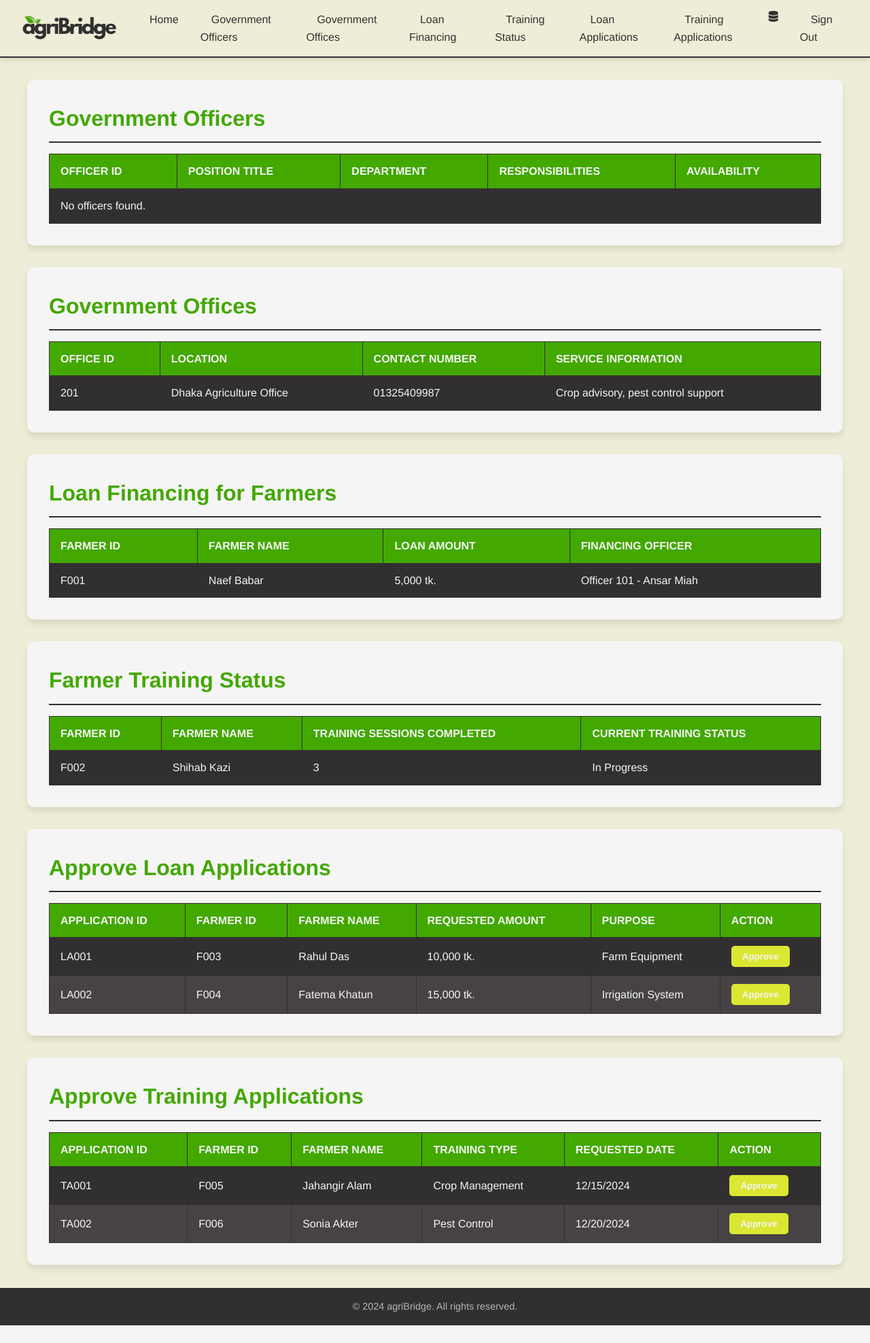
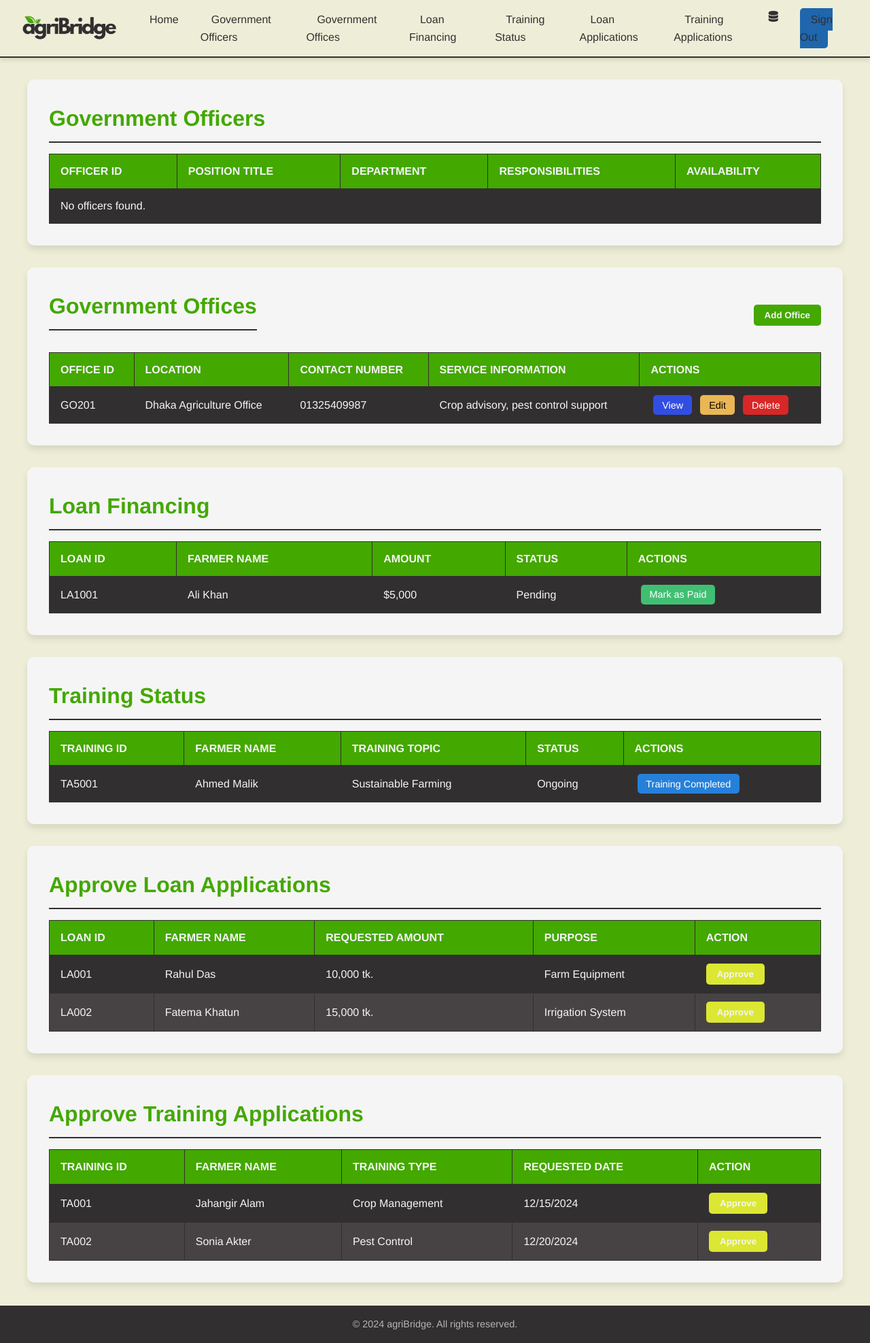
Before and after one commit to Afraim404/Group24_Market-Information-System-for-Farmers, a PHP site: page /gvtdash.html in a window 1280 px wide. Shown: the whole page at 68% size. Before the commit the page ends 1949 px from the top, so only its background shows below. Run offline with PHP 8.4, Linux system fonts and the light colour scheme; data that the repository does not hold is empty.

Commit message:
gvt front

```diff
--- a/gvtdash.css
+++ b/gvtdash.css
@@ -63,6 +63,40 @@ nav {
 .nav-items a:hover {
     color: hsl(96, 100%, 33%);
     background-color: hsl(340, 3%, 95%);
+}
+
+/* Move Sign Out Button to the Far Right */
+.nav-right {
+    display: flex;
+    align-items: center;
+    gap: 1rem;
+    margin-left: auto; /* Pushes the nav-right items to the far right */
+}
+
+.nav-items a {
+    text-decoration: none;
+    color: hsl(340, 3%, 19%);
+    padding: 0.5rem 1rem;
+    transition: color 0.3s, background-color 0.3s;
+    border-radius: 5px;
+}
+
+.nav-items a:hover {
+    color: hsl(96, 100%, 33%);
+    background-color: hsl(340, 3%, 95%);
+}
+
+/* Button Styling for Sign Out */
+.btn-secondary {
+    background-color: hsl(210, 70%, 40%);
+    color: white;
+    padding: 0.5rem 1rem;
+    border-radius: 5px;
+    text-decoration: none;
+}
+
+.btn-secondary:hover {
+    background-color: hsl(210, 80%, 30%);
 }
 
 /* Dashboard Section */
@@ -137,6 +171,140 @@ nav {
     opacity: 0.7;
 }
 
+/* Section Header */
+.section-header {
+    display: flex;
+    justify-content: space-between;
+    align-items: center;
+    margin-bottom: 1rem;
+}
+
+.add-button {
+    background-color: hsl(96, 100%, 33%);
+    color: hsl(0, 0%, 96%);
+    border: none;
+    padding: 0.5rem 1rem;
+    border-radius: 5px;
+    cursor: pointer;
+    font-weight: bold;
+    transition: background-color 0.3s, transform 0.2s;
+}
+
+.add-button:hover {
+    background-color: hsl(63.98, 79.04%, 55.1%);
+    transform: scale(1.05);
+}
+
+/* Action Buttons */
+.action-button {
+    margin: 0 0.25rem;
+    padding: 0.4rem 0.8rem;
+    border: none;
+    border-radius: 5px;
+    font-size: 0.9rem;
+    cursor: pointer;
+    transition: background-color 0.3s, transform 0.2s;
+}
+
+.action-button.view {
+    background-color: hsl(230, 76%, 54%);
+    color: white;
+}
+
+.action-button.edit {
+    background-color: hsl(40, 78%, 62%);
+    color: black;
+}
+
+.action-button.delete {
+    background-color: hsl(0, 70%, 50%);
+    color: white;
+}
+
+.action-button:hover {
+    transform: scale(1.1);
+}
+
+/* Popup Form */
+.popup {
+    display: none;
+    position: fixed;
+    top: 50%;
+    left: 50%;
+    transform: translate(-50%, -50%);
+    background-color: hsl(0, 0%, 96%);
+    box-shadow: 0 6px 10px rgba(0, 0, 0, 0.2);
+    border-radius: 10px;
+    width: 400px;
+    z-index: 1000;
+}
+
+.popup-content {
+    padding: 2rem;
+    position: relative;
+}
+
+.close-button {
+    position: absolute;
+    top: 10px;
+    right: 10px;
+    font-size: 1.5rem;
+    color: hsl(0, 70%, 50%);
+    cursor: pointer;
+}
+
+form label {
+    display: block;
+    margin: 0.5rem 0 0.2rem;
+    font-weight: bold;
+}
+
+form input, form textarea {
+    width: 100%;
+    padding: 0.5rem;
+    margin-bottom: 1rem;
+    border: 1px solid hsl(340, 3%, 19%);
+    border-radius: 5px;
+}
+
+.submit-button {
+    width: 100%;
+    padding: 0.5rem;
+    background-color: hsl(96, 100%, 33%);
+    border: none;
+    color: hsl(0, 0%, 96%);
+    font-weight: bold;
+    border-radius: 5px;
+    cursor: pointer;
+    transition: background-color 0.3s, transform 0.2s;
+}
+
+.submit-button:hover {
+    background-color: hsl(63.98, 79.04%, 55.1%);
+    transform: scale(1.05);
+}
+
+/* Action Buttons for Loan and Training */
+.action-button.mark-paid {
+    background-color: hsl(144, 50%, 50%);
+    color: white;
+}
+
+.action-button.mark-completed {
+    background-color: hsl(210, 70%, 50%);
+    color: white;
+}
+
+.action-button.mark-paid:hover,
+.action-button.mark-completed:hover {
+    transform: scale(1.1);
+    background-color: hsl(144, 60%, 40%);
+}
+
+.action-button.mark-completed:hover {
+    background-color: hsl(210, 80%, 40%);
+}
+
 /* Footer */
 footer {
     background-color: hsl(340, 3%, 19%);
@@ -147,31 +315,3 @@ footer {
     border-top: 2px solid hsl(60, 39%, 89%);
     margin-top: auto;
 }
-
-/* Responsive Design */
-@media (max-width: 768px) {
-    header {
-        flex-direction: column;
-        text-align: center;
-    }
-
-    .nav-items {
-        flex-direction: column;
-        gap: 0.5rem;
-    }
-
-    .dashboard-section {
-        padding: 1.5rem;
-        margin: 1.5rem;
-    }
-
-    .data-table th, .data-table td {
-        font-size: 0.9rem;
-        padding: 0.5rem;
-    }
-
-    .approve-button {
-        padding: 0.5rem;
-        font-size: 0.9rem;
-    }
-}
--- a/gvtdash.html
+++ b/gvtdash.html
@@ -49,7 +49,10 @@
         </section>
 
         <section id="offices" class="dashboard-section">
-            <h2>Government Offices</h2>
+            <div class="section-header">
+                <h2>Government Offices</h2>
+                <button class="add-button" onclick="openPopup()">Add Office</button>
+            </div>
             <table class="data-table">
                 <thead>
                     <tr>
@@ -57,58 +60,73 @@
                         <th>Location</th>
                         <th>Contact Number</th>
                         <th>Service Information</th>
+                        <th>Actions</th>
                     </tr>
                 </thead>
                 <tbody>
                     <tr>
-                        <td>201</td>
+                        <td>GO201</td>
                         <td>Dhaka Agriculture Office</td>
                         <td>01325409987</td>
                         <td>Crop advisory, pest control support</td>
+                        <td>
+                            <button class="action-button view">View</button>
+                            <button class="action-button edit">Edit</button>
+                            <button class="action-button delete">Delete</button>
+                        </td>
                     </tr>
                 </tbody>
             </table>
         </section>
 
         <section id="loans" class="dashboard-section">
-            <h2>Loan Financing for Farmers</h2>
+            <h2>Loan Financing</h2>
             <table class="data-table">
                 <thead>
                     <tr>
-                        <th>Farmer ID</th>
+                        <th>Loan ID</th>
                         <th>Farmer Name</th>
-                        <th>Loan Amount</th>
-                        <th>Financing Officer</th>
+                        <th>Amount</th>
+                        <th>Status</th>
+                        <th>Actions</th>
                     </tr>
                 </thead>
                 <tbody>
                     <tr>
-                        <td>F001</td>
-                        <td>Naef Babar</td>
-                        <td>5,000 tk.</td>
-                        <td>Officer 101 - Ansar Miah</td>
+                        <td>LA1001</td>
+                        <td>Ali Khan</td>
+                        <td>$5,000</td>
+                        <td>Pending</td>
+                        <td>
+                            <button class="action-button mark-paid" onclick="markAsPaid(this)">Mark as Paid</button>
+                        </td>
                     </tr>
                 </tbody>
             </table>
         </section>
 
+        <!-- Training Status Section -->
         <section id="training" class="dashboard-section">
-            <h2>Farmer Training Status</h2>
+            <h2>Training Status</h2>
             <table class="data-table">
                 <thead>
                     <tr>
-                        <th>Farmer ID</th>
+                        <th>Training ID</th>
                         <th>Farmer Name</th>
-                        <th>Training Sessions Completed</th>
-                        <th>Current Training Status</th>
+                        <th>Training Topic</th>
+                        <th>Status</th>
+                        <th>Actions</th>
                     </tr>
                 </thead>
                 <tbody>
                     <tr>
-                        <td>F002</td>
-                        <td>Shihab Kazi</td>
-                        <td>3</td>
-                        <td>In Progress</td>
+                        <td>TA5001</td>
+                        <td>Ahmed Malik</td>
+                        <td>Sustainable Farming</td>
+                        <td>Ongoing</td>
+                        <td>
+                            <button class="action-button mark-completed" onclick="markTrainingCompleted(this)">Training Completed</button>
+                        </td>
                     </tr>
                 </tbody>
             </table>
@@ -119,8 +137,7 @@
             <table class="data-table">
                 <thead>
                     <tr>
-                        <th>Application ID</th>
-                        <th>Farmer ID</th>
+                        <th>Loan ID</th>
                         <th>Farmer Name</th>
                         <th>Requested Amount</th>
                         <th>Purpose</th>
@@ -130,7 +147,6 @@
                 <tbody>
                     <tr>
                         <td>LA001</td>
-                        <td>F003</td>
                         <td>Rahul Das</td>
                         <td>10,000 tk.</td>
                         <td>Farm Equipment</td>
@@ -138,7 +154,6 @@
                     </tr>
                     <tr>
                         <td>LA002</td>
-                        <td>F004</td>
                         <td>Fatema Khatun</td>
                         <td>15,000 tk.</td>
                         <td>Irrigation System</td>
@@ -153,8 +168,7 @@
             <table class="data-table">
                 <thead>
                     <tr>
-                        <th>Application ID</th>
-                        <th>Farmer ID</th>
+                        <th>Training ID</th>
                         <th>Farmer Name</th>
                         <th>Training Type</th>
                         <th>Requested Date</th>
@@ -164,7 +178,6 @@
                 <tbody>
                     <tr>
                         <td>TA001</td>
-                        <td>F005</td>
                         <td>Jahangir Alam</td>
                         <td>Crop Management</td>
                         <td>12/15/2024</td>
@@ -172,7 +185,6 @@
                     </tr>
                     <tr>
                         <td>TA002</td>
-                        <td>F006</td>
                         <td>Sonia Akter</td>
                         <td>Pest Control</td>
                         <td>12/20/2024</td>
@@ -186,6 +198,24 @@
     <footer>
         <p>&copy; 2024 agriBridge. All rights reserved.</p>
     </footer>
+
+    <div id="popup" class="popup">
+        <div class="popup-content">
+            <span class="close-button" onclick="closePopup()">&times;</span>
+            <h2>Add New Office</h2>
+            <form>
+                <label for="office-id">Office ID</label>
+                <input type="text" id="office-id" name="office-id" required>
+                <label for="location">Location</label>
+                <input type="text" id="location" name="location" required>
+                <label for="contact-number">Contact Number</label>
+                <input type="text" id="contact-number" name="contact-number" required>
+                <label for="service-info">Service Information</label>
+                <textarea id="service-info" name="service-info" required></textarea>
+                <button type="submit" class="submit-button">Add Office</button>
+            </form>
+        </div>
+    </div>
 
     <script>
         // Fetch officer data (users with user_type 'officer') from the backend
@@ -223,5 +253,36 @@
             });
     </script>
 
+    <script>
+        function openPopup() {
+            document.getElementById("popup").style.display = "block";
+        }
+
+        function closePopup() {
+            document.getElementById("popup").style.display = "none";
+        }
+    </script>
+
+    <script>
+        function markAsPaid(button) {
+    const row = button.closest('tr'); // Find the row of the button clicked
+    row.remove(); // Remove the row from the table
+    alert('Loan marked as paid and removed from the table.');
+}
+
+// Mark Training as Completed
+function markTrainingCompleted(button) {
+    const row = button.closest('tr'); // Find the row of the button clicked
+    const statusCell = row.querySelector('td:nth-child(4)'); // Get the "Status" cell
+    statusCell.textContent = 'Completed'; // Update status to "Completed"
+    button.remove(); // Remove the "Training Completed" button
+    alert('Training marked as completed.');
+}
+    </script>
+
+
+
+
+
 </body>
 </html>
```
